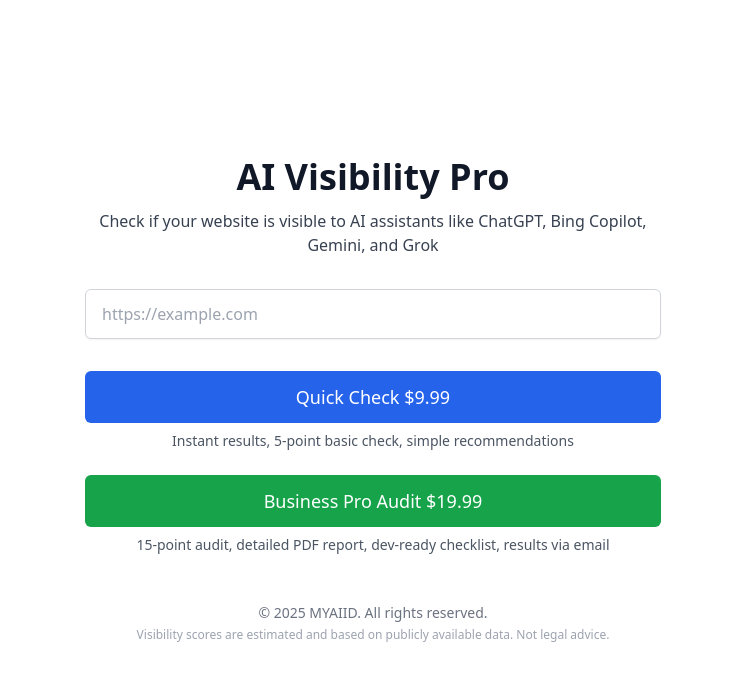
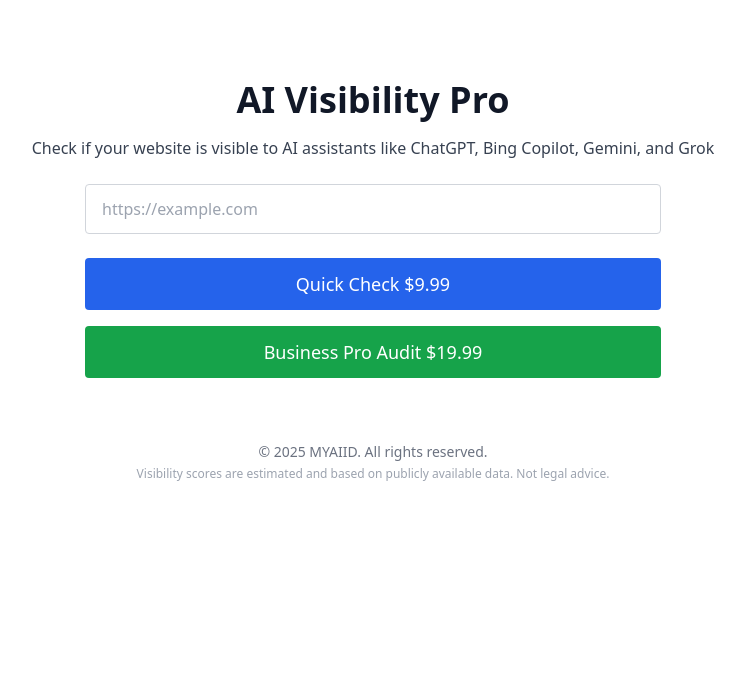
Before and after one commit to dm100usa-oss/aivcheck-sandbox, a Next.js app: page / in a window 1280 px wide. Shown: the top 680 px of the page, without its empty margins (267-1012 px from the left). Built offline with nearby package versions, Linux system fonts and the light colour scheme.

Commit message:
Update page.tsx

```diff
--- a/app/page.tsx
+++ b/app/page.tsx
@@ -1,145 +1,144 @@
+// /app/page.tsx
 'use client';
 
-import { useState, useMemo } from 'react';
-import { useRouter } from 'next/navigation';
+import { useState } from 'react';
 
-export default function HomePage() {
-  const router = useRouter();
-
-  const [url, setUrl] = useState('');
-  const [error, setError] = useState('');
-  const [loading, setLoading] = useState<'quick' | 'pro' | null>(null);
-
-  // simple URL validator
-  const isValidUrl = (value: string) => {
+function isValidUrl(v: string) {
   try {
-      const u = new URL(value.trim());
+    const u = new URL(v);
     return u.protocol === 'http:' || u.protocol === 'https:';
   } catch {
     return false;
   }
-  };
+}
 
-  const canSubmit = useMemo(() => isValidUrl(url), [url]);
+export default function HomePage() {
+  const [url, setUrl] = useState('');
+  const [error, setError] = useState('');
+  const [loading, setLoading] = useState<'quick' | 'full' | ''>('');
+  const [result, setResult] = useState<null | {
+    score: number;
+    interpretation: string;
+    checks: { key: string; name: string; passed: boolean; description: string }[];
+  }>(null);
 
-  const startCheck = async (mode: 'quick' | 'pro') => {
-    if (!isValidUrl(url)) {
+  const start = async (mode: 'quick' | 'full') => {
+    if (!url || !isValidUrl(url)) {
       setError('Please enter a valid URL (including http/https).');
       return;
     }
     setError('');
     setLoading(mode);
+    setResult(null);
+    try {
+      const r = await fetch(`/api/check?mode=${mode}&url=${encodeURIComponent(url)}`);
+      const data = await r.json();
+      if (!r.ok) throw new Error(data?.error || 'Analyze failed');
+      setResult(data);
+    } catch (e: any) {
+      setError('Analyze failed. Please try again.');
+    } finally {
+      setLoading('');
+    }
+  };
 
-    const target =
-      mode === 'quick'
-        ? `/check/quick?url=${encodeURIComponent(url)}`
-        : `/check/pro?url=${encodeURIComponent(url)}`;
-
-    // navigate
-    router.push(target);
-
-    // clear field so next site can be pasted immediately
+  const clearInput = () => {
     setUrl('');
-    setLoading(null);
+    setResult(null);
+    setError('');
   };
 
   return (
-    <main className="min-h-screen bg-white flex flex-col items-center justify-start sm:justify-center px-4 py-10">
-      <div className="w-full max-w-xl">
-        <h1 className="text-center text-4xl font-semibold text-gray-900">AI Visibility Pro</h1>
-        <p className="mt-3 text-center text-gray-700">
+    <main className="min-h-screen bg-white flex flex-col items-center pt-20 px-4">
+      <h1 className="text-4xl font-bold text-gray-900 mb-4 text-center">AI Visibility Pro</h1>
+      <p className="text-gray-700 text-center mb-6">
         Check if your website is visible to AI assistants like ChatGPT, Bing Copilot, Gemini, and Grok
       </p>
 
-        {/* URL input */}
-        <div className="mt-8 relative">
+      <div className="w-full max-w-xl">
+        <div className="relative">
           <input
-            type="url"
-            inputMode="url"
-            autoCorrect="off"
-            autoCapitalize="none"
-            spellCheck={false}
-            placeholder="https://example.com"
             value={url}
             onChange={(e) => setUrl(e.target.value)}
-            onFocus={(e) => e.currentTarget.select()}
-            className={`w-full appearance-none bg-white text-gray-900 placeholder-gray-400 outline-none
-                        border ${error ? 'border-red-500' : 'border-gray-300'} rounded-md
-                        px-4 py-3 shadow-sm`}
+            placeholder="https://example.com"
+            className={`w-full px-4 pr-10 py-3 rounded border outline-none text-base
+              ${error ? 'border-red-500' : 'border-gray-300'}`
+            }
           />
-          {/* Clear button */}
           {url && (
             <button
-              type="button"
-              onClick={() => {
-                setUrl('');
-                setError('');
-              }}
-              className="absolute right-2 top-1/2 -translate-y-1/2 px-2 text-gray-500 hover:text-gray-700"
-              aria-label="Clear URL"
-              title="Clear"
+              aria-label="Clear"
+              onClick={clearInput}
+              className="absolute right-2 top-1/2 -translate-y-1/2 text-gray-400 hover:text-gray-600"
             >
-              ✕
+              ×
             </button>
           )}
-          {error && <p className="mt-2 text-sm text-red-600">{error}</p>}
+        </div>
+        {error && <p className="text-red-500 text-sm mt-2">{error}</p>}
       </div>
 
-        {/* Buttons */}
-        <div className="mt-8 flex flex-col gap-6">
-          {/* Quick Check */}
-          <div className="flex flex-col items-center gap-2">
+      <div className="w-full max-w-xl mt-6 flex flex-col gap-4">
         <button
-              type="button"
-              onClick={() => startCheck('quick')}
-              disabled={loading === 'quick'}
-              className={`w-full rounded-md py-3 text-lg font-medium text-white transition
-                         ${loading === 'quick' ? 'bg-blue-500/70 cursor-wait' : 'bg-blue-600 hover:bg-blue-700'}`}
+          onClick={() => start('quick')}
+          disabled={!!loading}
+          className="w-full bg-blue-600 hover:bg-blue-700 disabled:opacity-60 text-white py-3 rounded text-lg font-medium transition"
         >
-              {loading === 'quick' ? (
-                <span className="inline-flex items-center gap-2">
-                  Checking<span className="animate-pulse">…</span>
-                </span>
-              ) : (
-                'Quick Check $9.99'
-              )}
+          {loading === 'quick' ? 'Checking…' : 'Quick Check $9.99'}
         </button>
-            <p className="text-sm text-gray-600 text-center">
-              Instant results, 5-point basic check, simple recommendations
-            </p>
+
+        <button
+          onClick={() => start('full')}
+          disabled={!!loading}
+          className="w-full bg-green-600 hover:bg-green-700 disabled:opacity-60 text-white py-3 rounded text-lg font-medium transition"
+        >
+          {loading === 'full' ? 'Checking…' : 'Business Pro Audit $19.99'}
+        </button>
       </div>
 
-          {/* Business Pro */}
-          <div className="flex flex-col items-center gap-2">
-            <button
-              type="button"
-              onClick={() => startCheck('pro')}
-              disabled={loading === 'pro'}
-              className={`w-full rounded-md py-3 text-lg font-medium text-white transition
-                         ${loading === 'pro' ? 'bg-green-600/70 cursor-wait' : 'bg-green-600 hover:bg-green-700'}`}
-            >
-              {loading === 'pro' ? (
-                <span className="inline-flex items-center gap-2">
-                  Checking<span className="animate-pulse">…</span>
-                </span>
-              ) : (
-                'Business Pro Audit $19.99'
-              )}
-            </button>
-            <p className="text-sm text-gray-600 text-center">
-              15-point audit, detailed PDF report, dev-ready checklist, results via email
-            </p>
+      {/* Results */}
+      {result && (
+        <section className="w-full max-w-xl mt-10">
+          <div className="mx-auto mb-6 flex items-center justify-center">
+            <div className="relative w-40 h-40 rounded-full border-8 border-gray-200">
+              <div
+                className="absolute inset-0 rounded-full"
+                style={{
+                  background: `conic-gradient(#16a34a ${result.score}%, #e5e7eb 0)`,
+                  WebkitMask:
+                    'radial-gradient(farthest-side, transparent 64%, black 66%)',
+                  mask:
+                    'radial-gradient(farthest-side, transparent 64%, black 66%)',
+                }}
+              />
+              <div className="absolute inset-0 flex items-center justify-center">
+                <div className="text-2xl font-bold">{result.score}%</div>
+              </div>
             </div>
           </div>
 
-        {/* Footer */}
-        <footer className="mt-12 text-center">
-          <p className="text-sm text-gray-500">© 2025 MYAIID. All rights reserved.</p>
-          <p className="mt-1 text-xs text-gray-400">
+          <ul className="divide-y rounded border">
+            {result.checks.map((c) => (
+              <li key={c.key} className="flex items-start justify-between p-3">
+                <div>
+                  <div className="font-medium">{c.name}</div>
+                  <div className="text-sm text-gray-500">{c.description}</div>
+                </div>
+                <span className={`text-sm font-semibold ${c.passed ? 'text-green-600' : 'text-red-600'}`}>
+                  {c.passed ? 'PASS' : 'FAIL'}
+                </span>
+              </li>
+            ))}
+          </ul>
+        </section>
+      )}
+
+      <footer className="mt-16 text-center text-sm text-gray-500">
+        © 2025 MYAIID. All rights reserved.
+        <div className="text-gray-400 text-xs mt-1">
           Visibility scores are estimated and based on publicly available data. Not legal advice.
-          </p>
+        </div>
       </footer>
-      </div>
     </main>
   );
 }
```
Lines whose indentation alone changed are shown as unchanged.
